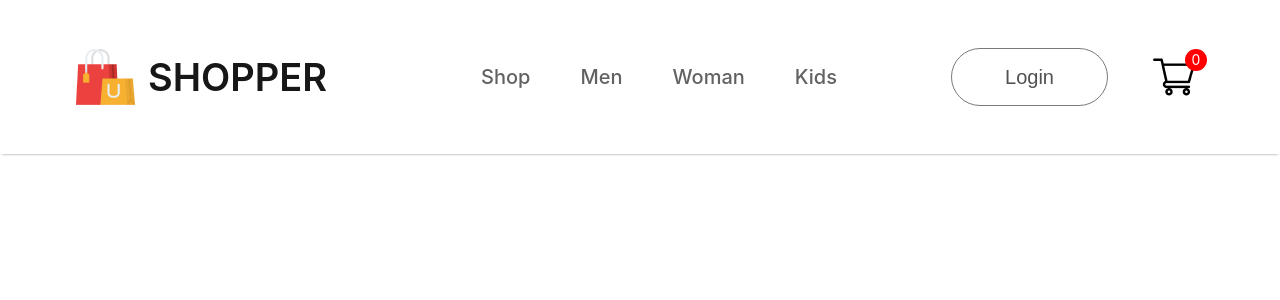
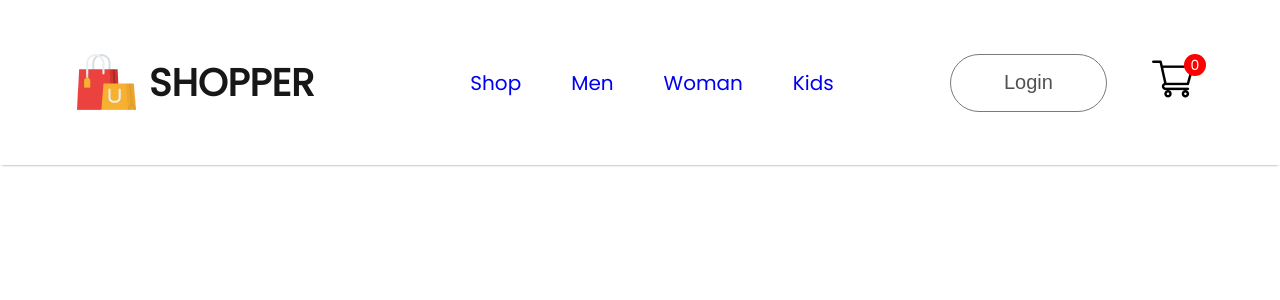
Before and after one commit to vladimirkratinov/ecommerce-react-website, a React (Create React App) app: page / in a window 1280 px wide. Shown: the top 300 px of the page. Built offline with nearby package versions, Linux system fonts and the light colour scheme.

Commit message:
setup BrowserRouter / Links

```diff
--- a/public/index.html
+++ b/public/index.html
@@ -15,6 +15,12 @@
       user's mobile device or desktop. See https://developers.google.com/web/fundamentals/web-app-manifest/
     -->
     <link rel="manifest" href="%PUBLIC_URL%/manifest.json" />
+    <link rel="preconnect" href="https://fonts.googleapis.com" />
+    <link rel="preconnect" href="https://fonts.gstatic.com" crossorigin />
+    <link
+      href="https://fonts.googleapis.com/css2?family=Poppins&display=swap"
+      rel="stylesheet"
+    />
     <!--
       Notice the use of %PUBLIC_URL% in the tags above.
       It will be replaced with the URL of the `public` folder during the build.
--- a/src/App.js
+++ b/src/App.js
@@ -1,10 +1,30 @@
-import './App.css';
-import Navbar from './Components/Navbar/Navbar';
+import "./App.css";
+import Navbar from "./Components/Navbar/Navbar";
+import { BrowserRouter, Routes, Route } from "react-router-dom";
+import LoginSignUp from "./Pages/LoginSignUp";
+import ShopCategory from "./Pages/ShopCategory";
+import Product from "./Pages/Product";
+import Shop from "./Pages/Shop";
+import Cart from "./Pages/Cart";
+
 
 function App() {
   return (
     <div>
-      <Navbar />
+      <BrowserRouter>
+        <Navbar />
+        <Routes>
+          <Route path="/" element={<Shop />} />
+          <Route path="/men" element={<ShopCategory category="men" />} />
+          <Route path="/women" element={<ShopCategory category="women" />} />
+          <Route path="/kids" element={<ShopCategory category="kids" />} />
+          <Route path="/product" element={<Product />}>
+            <Route path=":productId" element={<Product />} />
+          </Route>
+          <Route path="/cart" element={<Cart />} />
+          <Route path="/login" element={<LoginSignUp />} />
+        </Routes>
+      </BrowserRouter>
     </div>
   );
 }
--- a/src/Components/Navbar/Navbar.jsx
+++ b/src/Components/Navbar/Navbar.jsx
@@ -2,6 +2,7 @@
 import "./Navbar.css";
 import logo from "../Assets/logo.png";
 import cart_icon from "../Assets/cart_icon.png";
+import { Link } from "react-router-dom";
 
 export default function Navbar() {
   const [menu, setMenu] = React.useState('')
@@ -13,14 +14,14 @@
         <p>SHOPPER</p>
       </div>
       <ul className="nav-menu">
-        <li onClick={()=>{setMenu("shop")}}>Shop {menu === "shop" ? <hr/> : <></>}</li>
-        <li onClick={()=>{setMenu("men")}}>Men {menu === "men" ? <hr/> : <></>}</li>
-        <li onClick={()=>{setMenu("women")}}>Woman {menu === "women" ? <hr/> : <></>}</li>
-        <li onClick={()=>{setMenu("kids")}}>Kids {menu === "kids" ? <hr/> : <></>}</li>
+        <li onClick={()=>{setMenu("shop")}}><Link style={{textDecoration: "none"}} to="/">Shop</Link> {menu === "shop" ? <hr/> : <></>}</li>
+        <li onClick={()=>{setMenu("men")}}><Link style={{textDecoration: "none"}} to="men">Men</Link> {menu === "men" ? <hr/> : <></>}</li>
+        <li onClick={()=>{setMenu("women")}}><Link style={{textDecoration: "none"}} to="women">Woman</Link> {menu === "women" ? <hr/> : <></>}</li>
+        <li onClick={()=>{setMenu("kids")}}><Link style={{textDecoration: "none"}} to="kids">Kids</Link> {menu === "kids" ? <hr/> : <></>}</li>
       </ul>
       <div className="nav-login-cart">
-        <button>Login</button>
-        <img src={cart_icon} alt="" />
+        <Link to="/login"><button>Login</button></Link>
+        <Link to="/cart"><img src={cart_icon} alt="" /></Link>
         <div className="nav-cart-count">0</div>
       </div>
     </div>
--- /dev/null
+++ b/src/Pages/Cart.jsx
@@ -0,0 +1,11 @@
+import React from 'react'
+
+const Cart = () => {
+  return (
+    <div>
+
+    </div>
+  )
+}
+
+export default Cart
--- /dev/null
+++ b/src/Pages/LoginSignUp.jsx
@@ -0,0 +1,11 @@
+import React from 'react'
+
+const LoginSignUp = () => {
+  return (
+    <div>
+
+    </div>
+  )
+}
+
+export default LoginSignUp
--- /dev/null
+++ b/src/Pages/Product.jsx
@@ -0,0 +1,11 @@
+import React from 'react'
+
+const Product = () => {
+  return (
+    <div>
+
+    </div>
+  )
+}
+
+export default Product
--- /dev/null
+++ b/src/Pages/Shop.jsx
@@ -0,0 +1,11 @@
+import React from 'react'
+
+const Shop = () => {
+  return (
+    <div>
+
+    </div>
+  )
+}
+
+export default Shop
--- /dev/null
+++ b/src/Pages/ShopCategory.jsx
@@ -0,0 +1,11 @@
+import React from 'react'
+
+const ShopCategory = () => {
+  return (
+    <div>
+
+    </div>
+  )
+}
+
+export default ShopCategory
--- a/src/index.css
+++ b/src/index.css
@@ -5,6 +5,7 @@
     sans-serif;
   -webkit-font-smoothing: antialiased;
   -moz-osx-font-smoothing: grayscale;
+  font-family: 'poppins';
 }
 
 code {
```
